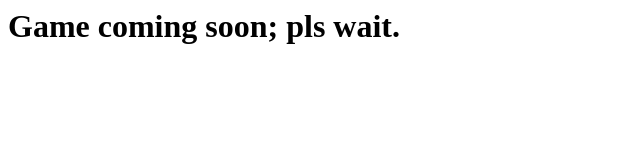
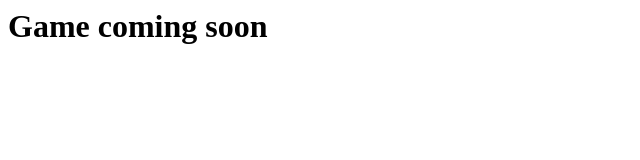
Before and after one commit to Fiddleford42/Oregon-trail, a plain HTML site: page index.html in a window 1280 px wide. Shown: the whole page, without its empty margins (0-640 px from the left). Drawn offline with Linux system fonts and the light colour scheme.

Commit message:
Update index.html

```diff
--- a/index.html
+++ b/index.html
@@ -5,6 +5,6 @@
       <title>Project</title>
     </head>
     <body>
-      <h1>Game coming soon; pls wait.</h1>
+      <h1>Game coming soon</h1>
     </body>
   </html>
```
